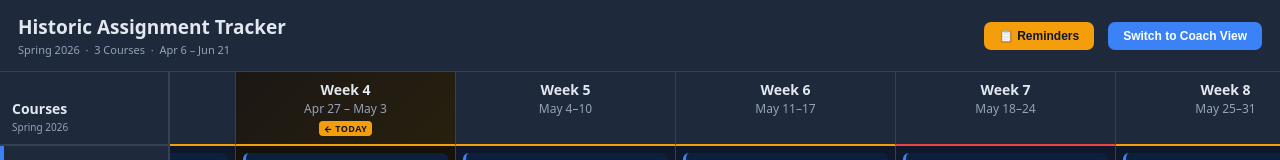
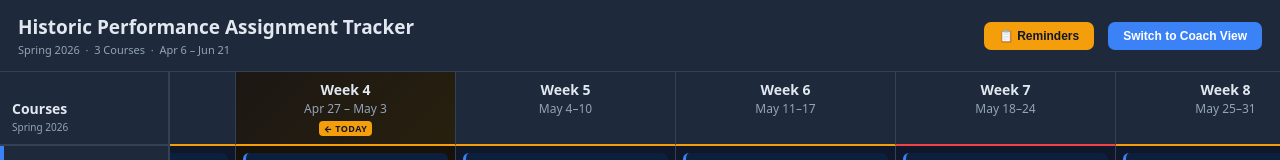
Before and after one commit to nfoo3/coaching-calendar, a plain HTML site: page index.html in a window 1280 px wide. Shown: the top 160 px of the page. Drawn offline with Linux system fonts and the light colour scheme.

Commit message:
Rename to Historic Performance Assignment Tracker

```diff
--- a/index.html
+++ b/index.html
@@ -3,7 +3,7 @@
 <head>
 <meta charset="UTF-8">
 <meta name="viewport" content="width=device-width, initial-scale=1.0">
-<title>Spring 2026 · Historic Assignment Tracker</title>
+<title>Spring 2026 · Historic Performance Assignment Tracker</title>
 <style>
 *,*::before,*::after{box-sizing:border-box;margin:0;padding:0}
 :root{
@@ -178,7 +178,7 @@ body.coach .score-chip{display:block}
 
 <div class="hdr">
   <div>
-    <div class="hdr-title">Historic Assignment Tracker</div>
+    <div class="hdr-title">Historic Performance Assignment Tracker</div>
     <div class="hdr-sub">Spring 2026 &nbsp;·&nbsp; 3 Courses &nbsp;·&nbsp; Apr 6 – Jun 21</div>
   </div>
   <div class="hdr-right">
```
